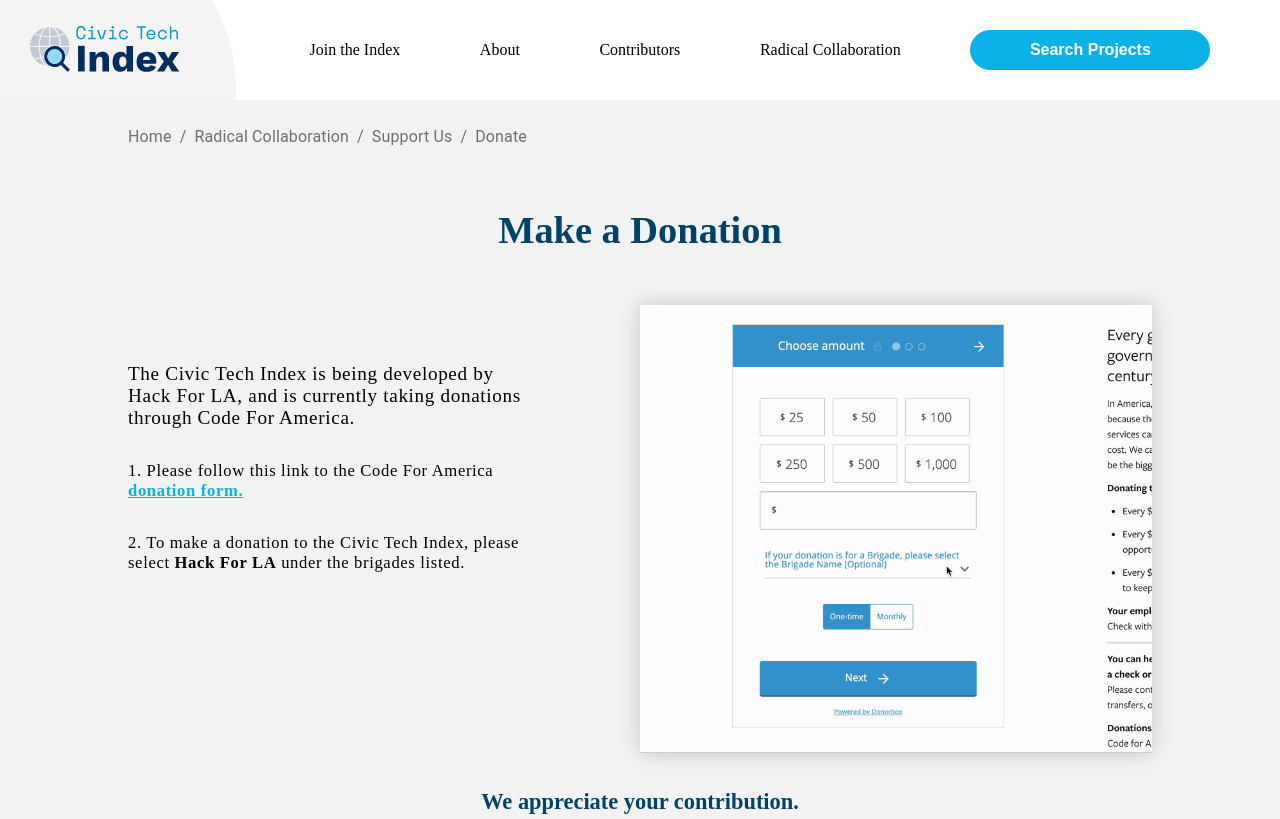
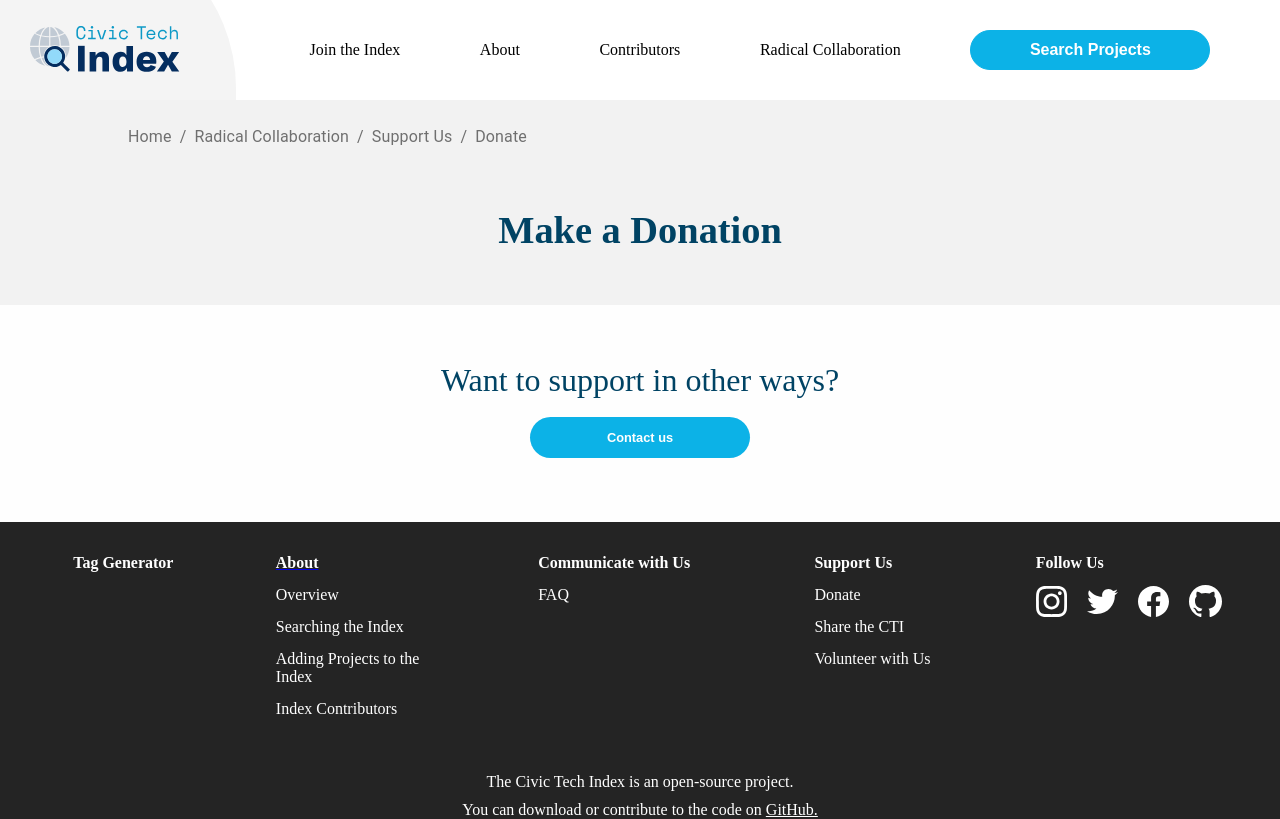
Before and after one commit to civictechindex/CTI-website-frontend, a React (Create React App) app: page /donate in a window 1280 px wide. Shown: the top 819 px of the page. Built offline with nearby package versions, Linux system fonts and the light colour scheme; what webfontloader would draw is missing.

Commit message:
Deleted unused files from donation branch

```diff
--- a/src/pages/Donation/DesktopInfoSection.js
+++ /dev/null
@@ -1,44 +0,0 @@
-import React from 'react';
-import useStyles from './styles.js';
-
-const DesktopInfoSection = () => {
-  const classes = useStyles();
-
-  return (
-    <div>
-      <section className={classes.commonSection + ' ' + classes.infoSection}>
-        <div className={classes.infoText}>
-          <p className={classes.infoDescription}>
-            The Civic Tech Index is being developed by<br />{' '} Hack For LA,
-            and is currently taking donations<br /> through Code For America.
-          </p>
-
-          <p className={classes.infoSteps}>
-            1. Please follow this link to the Code For America <br />
-            <a
-              className={classes.styledLinkMobile + ' ' + classes.styledLink}
-              href="https://www.codeforamerica.org/donate"
-            >
-              donation form.
-            </a>
-          </p>
-
-          <p className={classes.infoSteps}>
-            2. To make a donation to the Civic Tech Index, please <br />
-            select <strong>Hack For LA</strong> under the brigades listed.
-          </p>
-        </div>
-
-        <img
-          alt="A gif demonstrating the use of the donation form"
-          className={classes.infoGif}
-          src="./images/CTI-Donate-to-HfLA.gif"
-        />
-
-        <p className={classes.infoThank}>We appreciate your contribution.</p>
-      </section>
-    </div>
-  )
-}
-
-export default DesktopInfoSection;
--- a/src/pages/Donation/MobileInfoSection.js
+++ /dev/null
@@ -1,46 +0,0 @@
-import React from 'react';
-import useStyles from './styles.js';
-
-const MobileInfoSection = () => {
-  const classes = useStyles();
-
-  return (
-    <div>
-      <section className={classes.commonSection + ' ' + classes.infoSection}>
-        <div className={classes.infoText}>
-          <p className={classes.infoDescription}>
-            The Civic Tech Index is being developed <br /> by
-            Hack For LA, and is currently taking <br /> donations through
-            Code For America.
-          </p>
-
-          <p className={classes.infoSteps}>
-            1. Please follow this link to the <br /> Code For America {' '}
-            <a
-              className={classes.styledLinkMobile + ' ' + classes.styledLink}
-              href="https://www.codeforamerica.org/donate"
-            >
-            donation form.
-            </a>
-          </p>
-
-          <p className={classes.infoSteps}>
-            2. To make a donation to the Civic Tech <br /> Index, please
-            select <strong>Hack For LA</strong> under the <br />
-            brigades listed.
-          </p>
-        </div>
-
-        <img
-          alt="A gif demonstrating the use of the donation form"
-          className={classes.infoGif}
-          src="./images/CTI-Donate-to-HfLA.gif"
-        />
-
-        <p className={classes.infoThank}>We appreciate your contribution.</p>
-      </section>
-    </div>
-  )
-}
-
-export default MobileInfoSection;
--- a/src/pages/Donation/index.js
+++ b/src/pages/Donation/index.js
@@ -1,8 +1,6 @@
 import BreadCrumbs from '../../components/NavBreadcrumbs.js';
-import DesktopInfoSection from './DesktopInfoSection.js';
 import Footer from '../../components/Footer/index.js';
 import Header from '../../components/Header/index.js';
-import MobileInfoSection from './MobileInfoSection.js';
 import React, { useEffect, useState } from 'react';
 import useStyles from './styles.js';
 
@@ -30,8 +28,6 @@ const Donation = () => {
         <h2 className={classes.donateTitle}>Make a Donation</h2>
       </section>
 
-      { windowSize > 700 ? <DesktopInfoSection /> : <MobileInfoSection /> }
-
       <section className={classes.contactSection}>
         <h2 className={classes.contactHeader}>
           Want to support in{ windowSize <= 700 ? <br /> : null } other ways?</h2>
```
